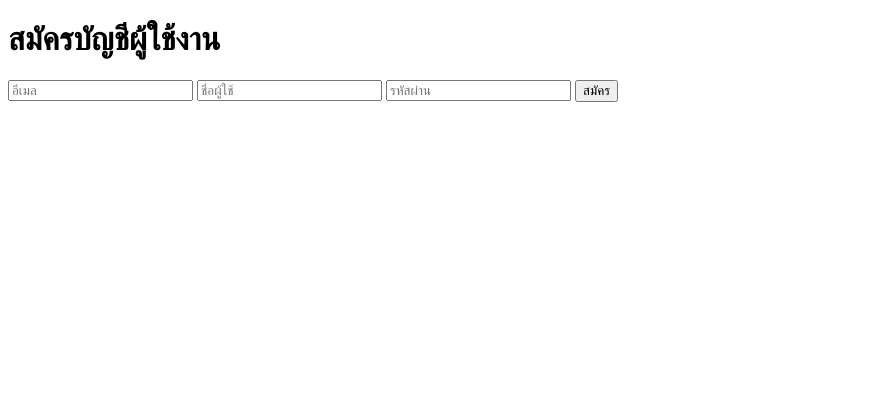
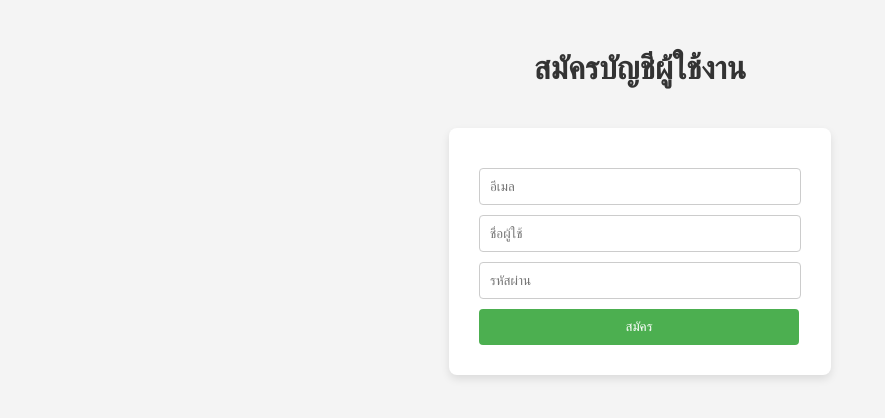
Before and after one commit to apsn1/web1, a PHP site: page /admin/register.php in a window 1280 px wide. Shown: the top 418 px of the page, without its empty margins (0-885 px from the left). Run offline with PHP 8.4, Linux system fonts and the light colour scheme.

Commit message:
Css 14:35

```diff
--- /dev/null
+++ b/admin/CssForAdmin/register_css.css
@@ -0,0 +1,53 @@
+/* Login_css.css */
+body {
+    font-family: Arial, sans-serif;
+    background-color: #f4f4f4;
+    text-align: center;
+    margin: 0;
+    padding: 0;
+}
+
+h1 {
+    color: #333;
+    margin-top: 50px;
+}
+
+form {
+    background-color: #fff;
+    padding: 30px;
+    border-radius: 8px;
+    box-shadow: 0 4px 8px rgba(0, 0, 0, 0.1);
+    display: inline-block;
+    margin-top: 20px;
+    text-align: left; /* Align text to the left */
+}
+
+input[type="text"], input[type="password"] {
+    width: 300px;
+    padding: 10px;
+    margin: 10px 0;
+    border: 1px solid #ccc;
+    border-radius: 4px;
+    display: block; /* Makes each input field appear in a vertical stack */
+}
+
+button {
+    width: 320px;
+    padding: 10px;
+    background-color: #4CAF50;
+    color: white;
+    border: none;
+    border-radius: 4px;
+    cursor: pointer;
+    display: block; /* Makes button appear below the inputs */
+    margin-top: 10px;
+}
+
+button:hover {
+    background-color: #45a049;
+}
+
+.error {
+    color: red;
+    font-size: 14px;
+}
--- a/admin/register.php
+++ b/admin/register.php
@@ -2,6 +2,7 @@
 <!DOCTYPE html>
 <html>
 <head>
+<link rel="stylesheet" href="CssForAdmin/register_css.css">
     <title>สมัครบัญชีผู้ใช้งาน</title>
 </head>
 <body>
```
Also changed, not shown: admin/login.php (+13 -0 lines).
